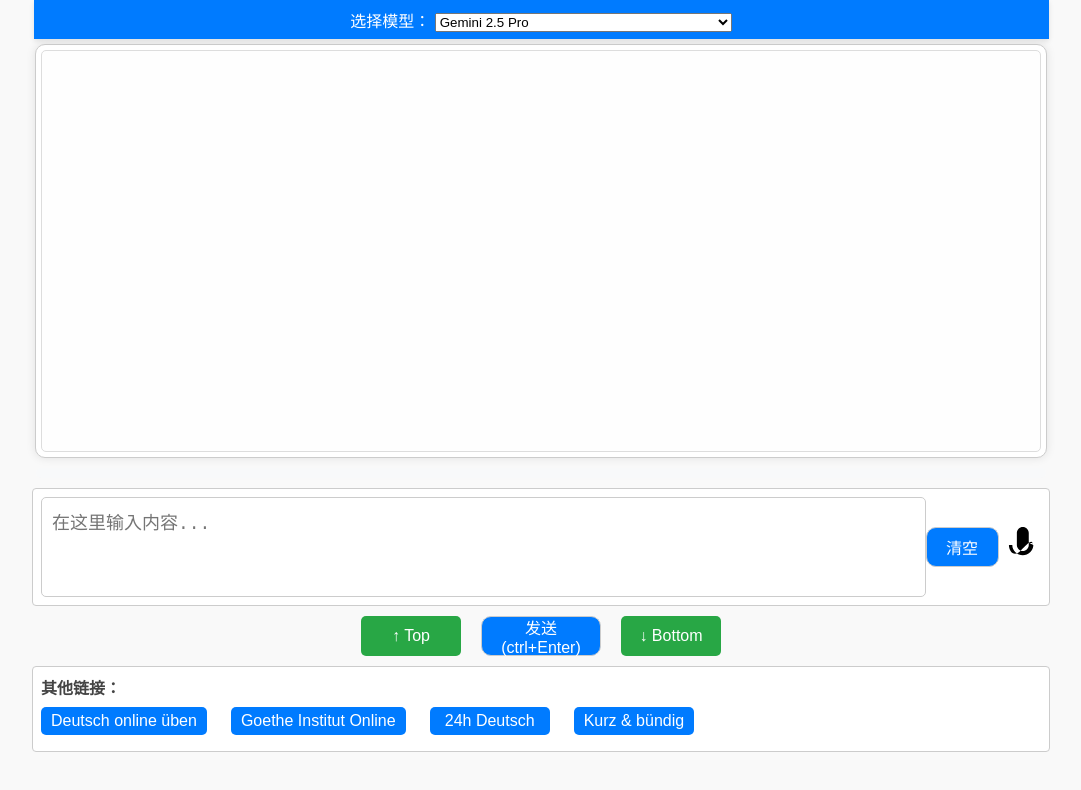
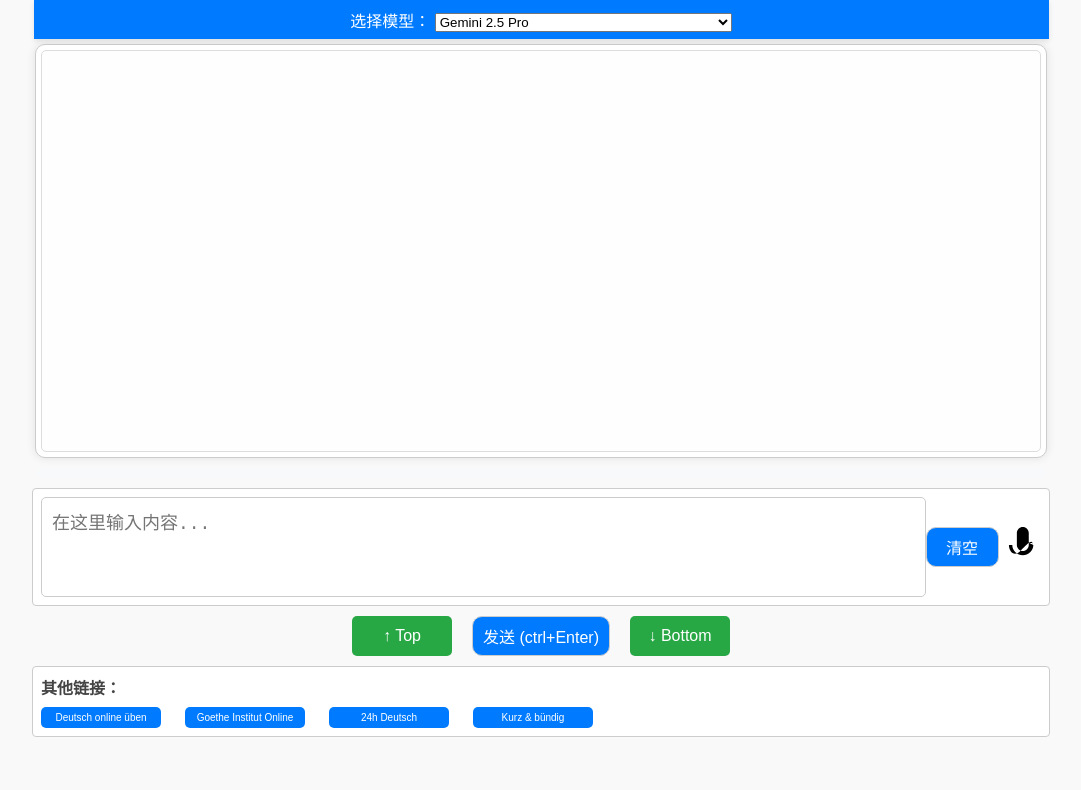
Before and after one commit to lj32782961/express-de-assistant, a website: page index.html in a window 1280 px wide. Shown: the whole page, without its empty margins (99-1180 px from the left). Drawn offline with nearby package versions, Linux system fonts and the light colour scheme.

Commit message:
命令按钮格式

```diff
--- a/public/style.css
+++ b/public/style.css
@@ -153,7 +153,7 @@ body {
   display: flex;
   justify-content: center;
   align-items: center;
-  width: 120px;
+  /* width: 150px; */
   /* 固定宽度 */
   height: 40px;
   /* 按钮高度 */
@@ -378,7 +378,7 @@ body {
   color: #ffffff;
   text-decoration: none;
   transition: color 0.2s;
-  margin-bottom: 8px;
+  /* margin-bottom: 8px; */
   min-width: 100px;
   display: flex;
   background-color: #007bff;
@@ -386,6 +386,7 @@ body {
   border-radius: 5px;
   justify-content: center; /* 水平居中 */
   align-items: center;    /* 垂直居中 */
+  font-size: 10px;
 }
 
 .other-links-list a:hover {
```
